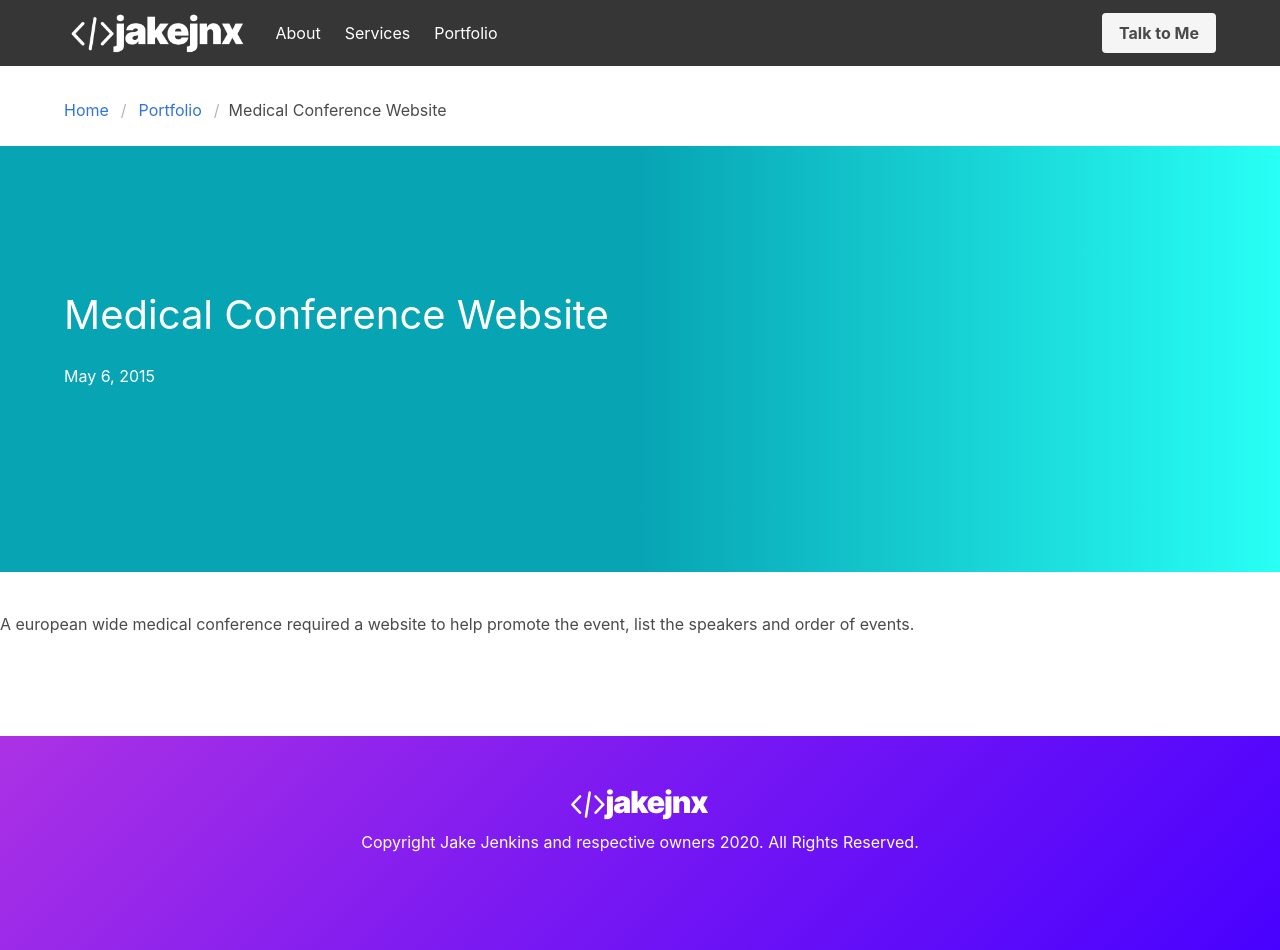
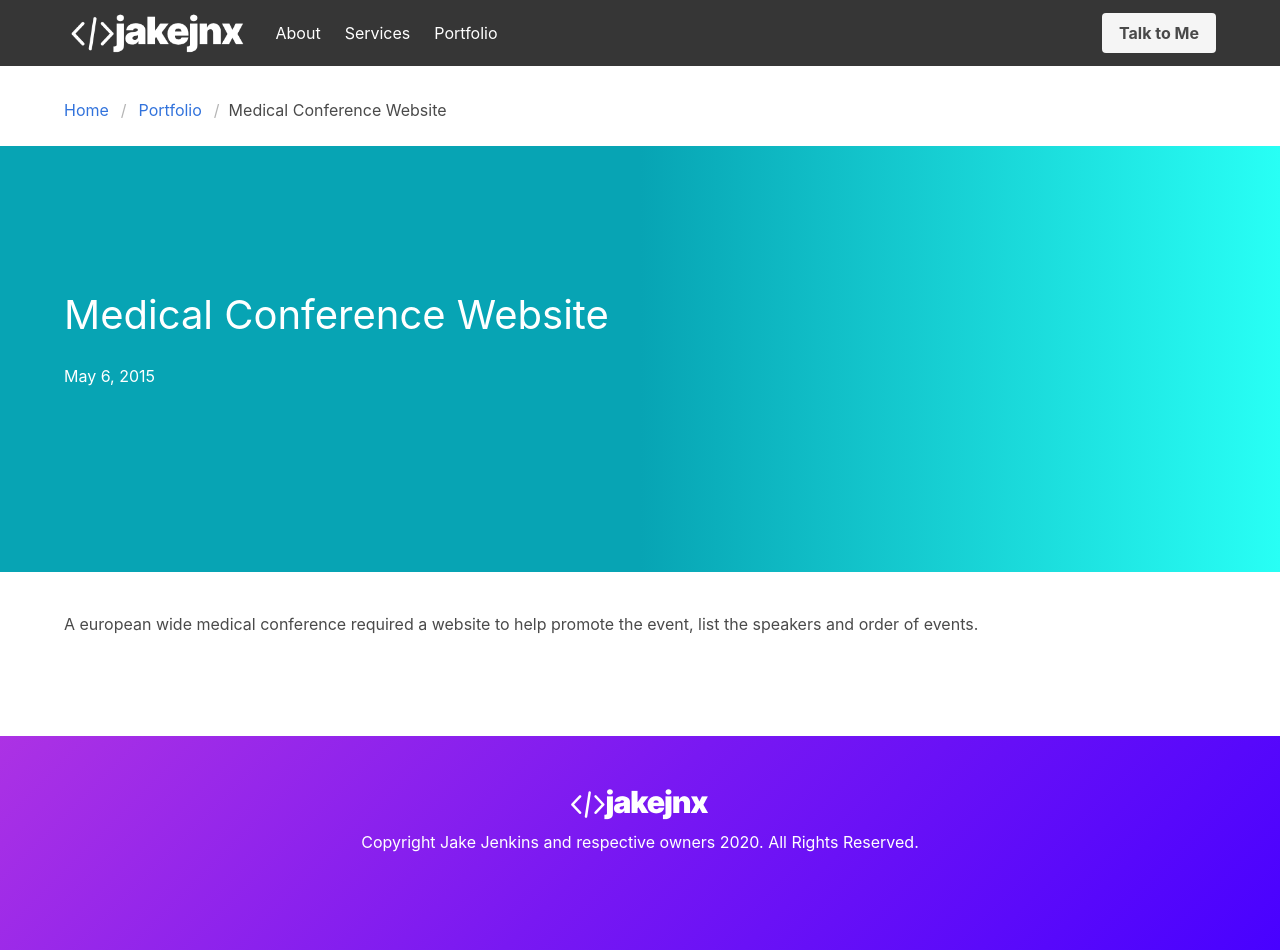
Before and after one commit to jake-jenkins/jjnx-bulma, a Jekyll site: the page built from _portfolio/medical-conference-website.md, in a window 1280 px wide. Built offline with Jekyll 4.4.1, drawn with Linux system fonts in a browser that asks for light colours; nearby versions of some CDN libraries.

Commit message:
Update portfolio.html

```diff
--- a/_layouts/portfolio.html
+++ b/_layouts/portfolio.html
@@ -58,7 +58,7 @@ layout: default
   </div>
 </section>
 
-<div class="content">
+<div class="content container">
 
 <article
     class="post h-entry"
```
